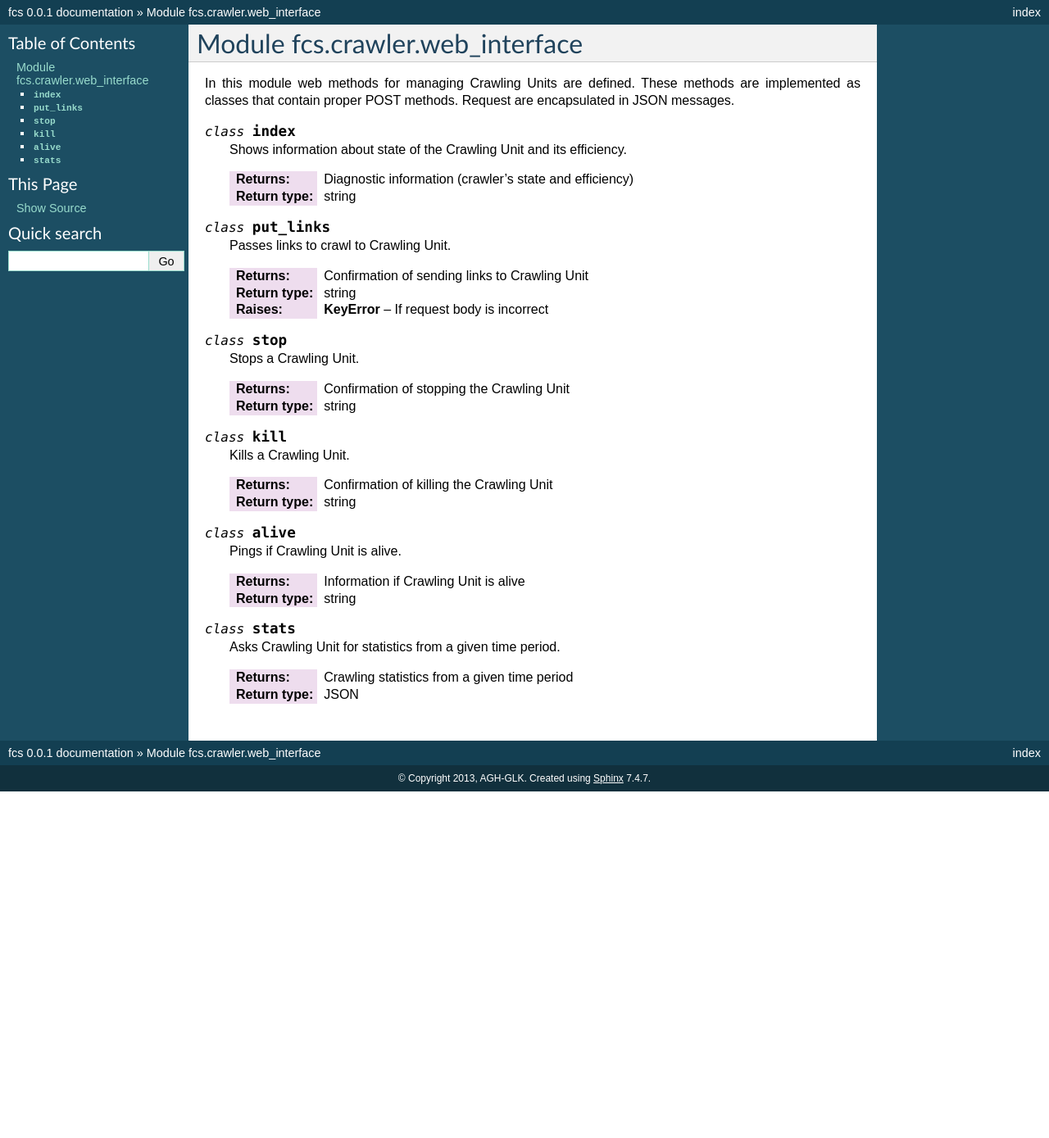
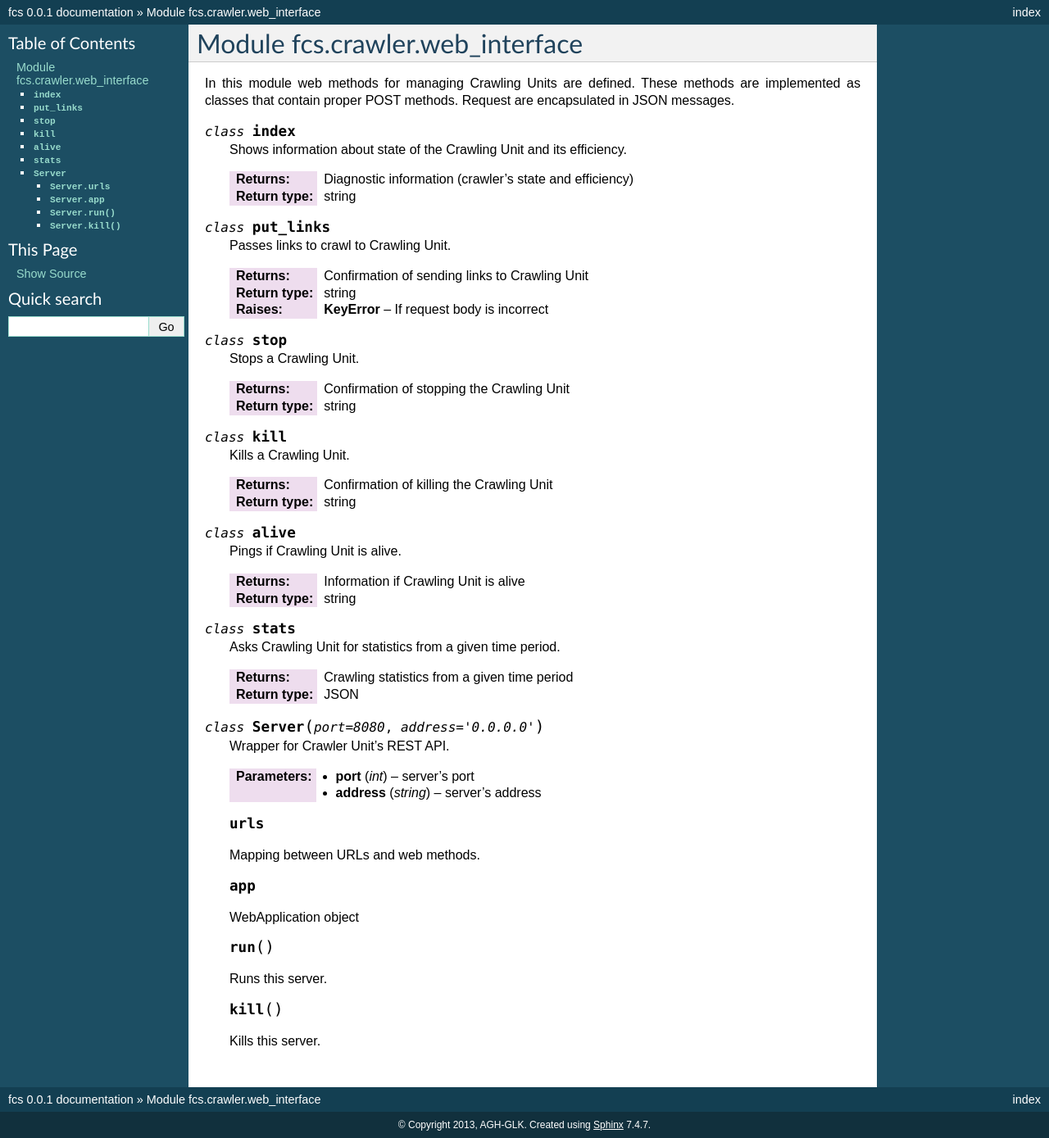
Before and after one commit to agh-glk/fcs, a Sphinx documentation site: the page built from docs/source/crawler/web_interface.rst, in a window 1280 px wide. Shown: the whole page at 82% size. Built offline with Sphinx 7.4.7, drawn with Linux system fonts in a browser that asks for light colours; formulas are drawn with MathJax 3; before the commit the page ends 966 px from its top, so only the background shows below that.

Commit message:
[NT] Edit

```diff
--- a/docs/source/crawler/web_interface.rst
+++ b/docs/source/crawler/web_interface.rst
@@ -53,3 +53,27 @@ contain proper POST methods. Request are encapsulated in JSON messages.
 
    :return: Crawling statistics from a given time period
    :rtype: JSON
+
+
+.. py:class:: Server(port=8080, address='0.0.0.0')
+
+   Wrapper for Crawler Unit's REST API.
+
+   :param int port: server's port
+   :param string address: server's address
+
+   .. py:attribute:: urls
+
+   Mapping between URLs and web methods.
+
+   .. py:attribute:: app
+
+   WebApplication object
+
+   .. py:method:: run()
+
+   Runs this server.
+
+   .. py:method:: kill()
+
+   Kills this server.
```
